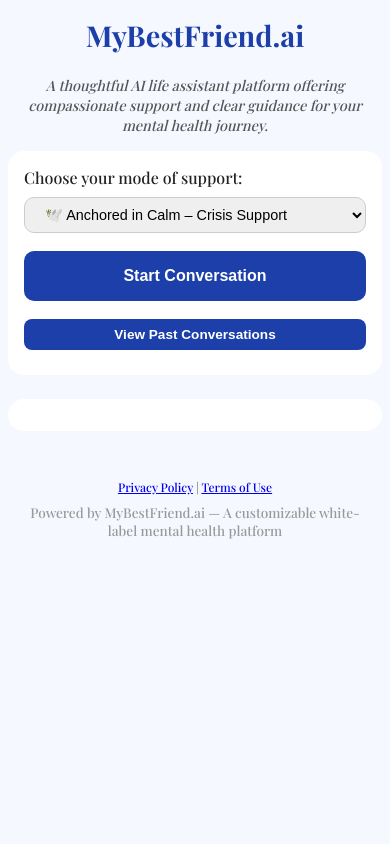
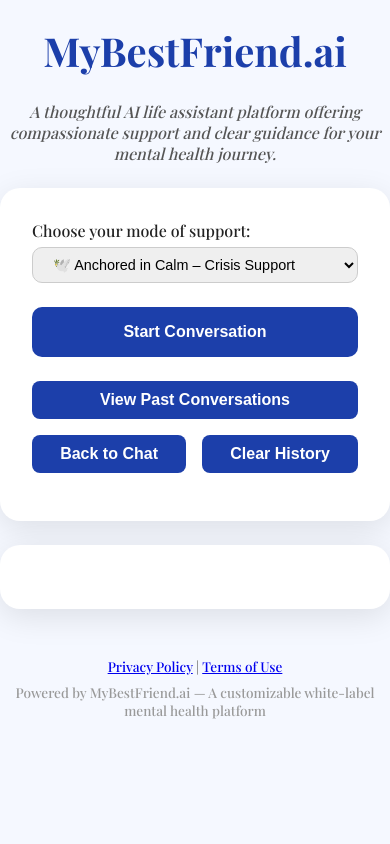
Before and after one commit to nsu15/SolomonicCare.ai, a Flask app: page / in a window 390 px wide. Run offline with Flask 3, Linux system fonts and the light colour scheme.

Commit message:
Fix mobile bottom row buttons layout and mic spacing

```diff
--- a/templates/index.html
+++ b/templates/index.html
@@ -37,55 +37,50 @@
     footer{margin-top:3rem;text-align:center;font-size:0.85rem;color:#777;}
     .powered{margin-top:0.5rem;font-size:0.85rem;color:#999;text-align:center;}
     @media (max-width: 600px) {
-  body {
-    padding: 0 0.5rem;
+  /* Make all buttons consistent size and style */
+  .controls-row button,
+  .small-btn,
+  #mic-btn,
+  #stop-voice-btn {
+    height: 38px !important;
+    padding: 0 12px !important;
+    font-size: 1rem !important;
+    border-radius: 8px !important;
+    background-color: #1c3faa !important;
+    color: white !important;
+    border: none !important;
+    display: flex !important;
+    align-items: center !important;
+    justify-content: center !important;
   }
 
-  h1 {
-    font-size: 1.8rem;
-    margin: 1rem 0 0.4rem;
+  /* Bring mic button closer to TTS text */
+  .tts-mic-group {
+    display: flex !important;
+    align-items: center !important;
+    gap: 0.2rem !important; /* tighten spacing */
   }
 
-  p.subtitle {
-    font-size: 0.9rem;
-    max-width: 100%;
-    margin-bottom: 1rem;
+  /* If TTS text uses a label or span */
+  .tts-mic-group span,
+  .tts-mic-group label {
+    margin-right: 0.3rem !important;
   }
 
-  .prompt-container,
-  .result-container,
-  .input-container {
-    max-width: 100% !important;
-    padding: 1rem !important;
-    border-radius: 1rem !important;
-    box-shadow: none !important;
+  /* Make bottom row wrap and buttons flexible to prevent overflow */
+  .controls-row {
+    flex-wrap: wrap !important;
+    gap: 0.5rem !important;
   }
 
-  .prompt-container > *,
-  .input-container > * {
-    margin-bottom: 0.6rem !important;
-  }
-
-  select, button, input[type="text"] {
-    font-size: 1rem;
-    width: 100% !important;
-  }
-
-  #result-container {
-    max-height: 50vh;
-    overflow-y: auto;
-    padding-right: 0.5rem;
-  }
-
-  .input-container {
-    gap: 0.4rem !important;
-  }
-
-  footer {
-    font-size: 0.75rem;
-    padding: 0 0.5rem;
+  .controls-row button,
+  .small-btn {
+    flex: 1 1 auto !important;
+    min-width: 0 !important;
   }
 }
+
+
 
   </style>
 </head>
```
